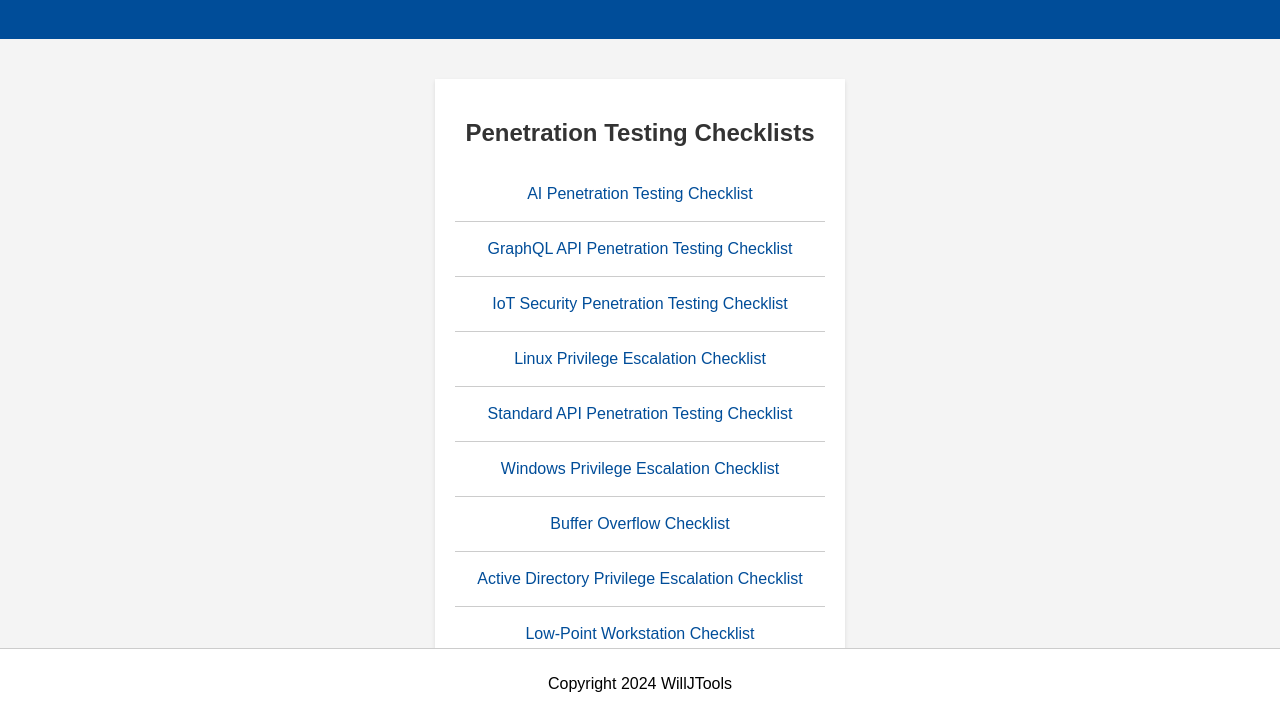
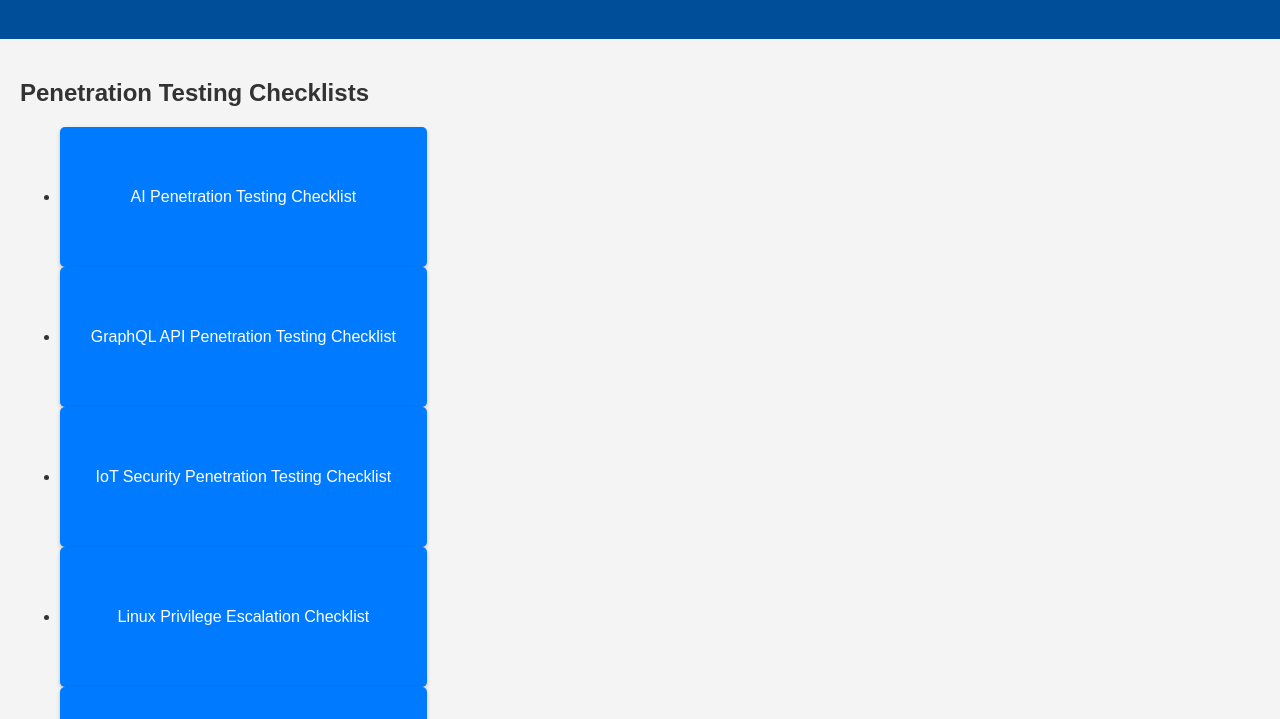
Before and after one commit to WillJTools/Checklists.github.io, a plain HTML site: page index.html in a window 1280 px wide. Shown: the part 81-800 px from the top of the page. Drawn offline with Linux system fonts and the light colour scheme.

Commit message:
Update styles.css

```diff
--- a/styles.css
+++ b/styles.css
@@ -5,8 +5,9 @@ body {
     margin: 0;
     padding: 0;
     position: relative;
-    min-height: 100vh; /* Ensure the footer stays at the bottom on short pages */
-    padding-bottom: 40px; /* Space for footer */
+    min-height: 100vh; /* Ensure footer is at the bottom */
+    display: flex;
+    flex-direction: column;
 }
 
 header {
@@ -17,20 +18,31 @@ header {
 }
 
 main {
+    flex: 1;
+    display: grid;
+    grid-template-columns: repeat(3, 1fr); /* Three columns */
+    gap: 10px; /* Space between buttons */
     padding: 20px;
-    display: flex;
-    flex-wrap: wrap;
-    justify-content: space-around;
-    align-items: flex-start;
+    justify-content: center;
+    align-items: center;
 }
 
-.checklist {
-    background-color: #fff;
-    box-shadow: 0 2px 4px rgba(0,0,0,0.1);
-    width: calc(33% - 40px); /* Three items per row with spacing */
-    margin: 20px;
+.checklist a {
+    background-color: #007bff;
+    color: #fff;
+    text-decoration: none;
+    display: flex;
+    justify-content: center;
+    align-items: center;
     padding: 20px;
-    text-align: center;
+    border-radius: 5px;
+    transition: background-color 0.3s;
+    height: 100px; /* Fixed height for uniformity */
+    box-shadow: 0 2px 4px rgba(0,0,0,0.2);
+}
+
+.checklist a:hover {
+    background-color: #0056b3;
 }
 
 footer {
@@ -38,41 +50,11 @@ footer {
     color: #000;
     text-align: center;
     padding: 10px 0;
-    position: fixed;
-    bottom: 0;
-    width: 100%;
     border-top: 1px solid #ccc;
-}
-
-ul {
-    list-style-type: none;
-    padding: 0;
-}
-
-li {
-    padding: 8px;
-    border-bottom: 1px solid #ccc;
-}
-
-a {
-    color: #004d99;
-    text-decoration: none;
-    display: block;
-    margin: 10px 0;
-}
-
-a:hover {
-    color: #002766;
 }
 
 @media (max-width: 768px) {
     main {
-        flex-direction: column;
-        align-items: center;
-    }
-
-    .checklist {
-        width: 90%; /* Full width on smaller screens */
-        margin: 10px 0;
+        grid-template-columns: 1fr; /* Single column on small screens */
     }
 }
```
